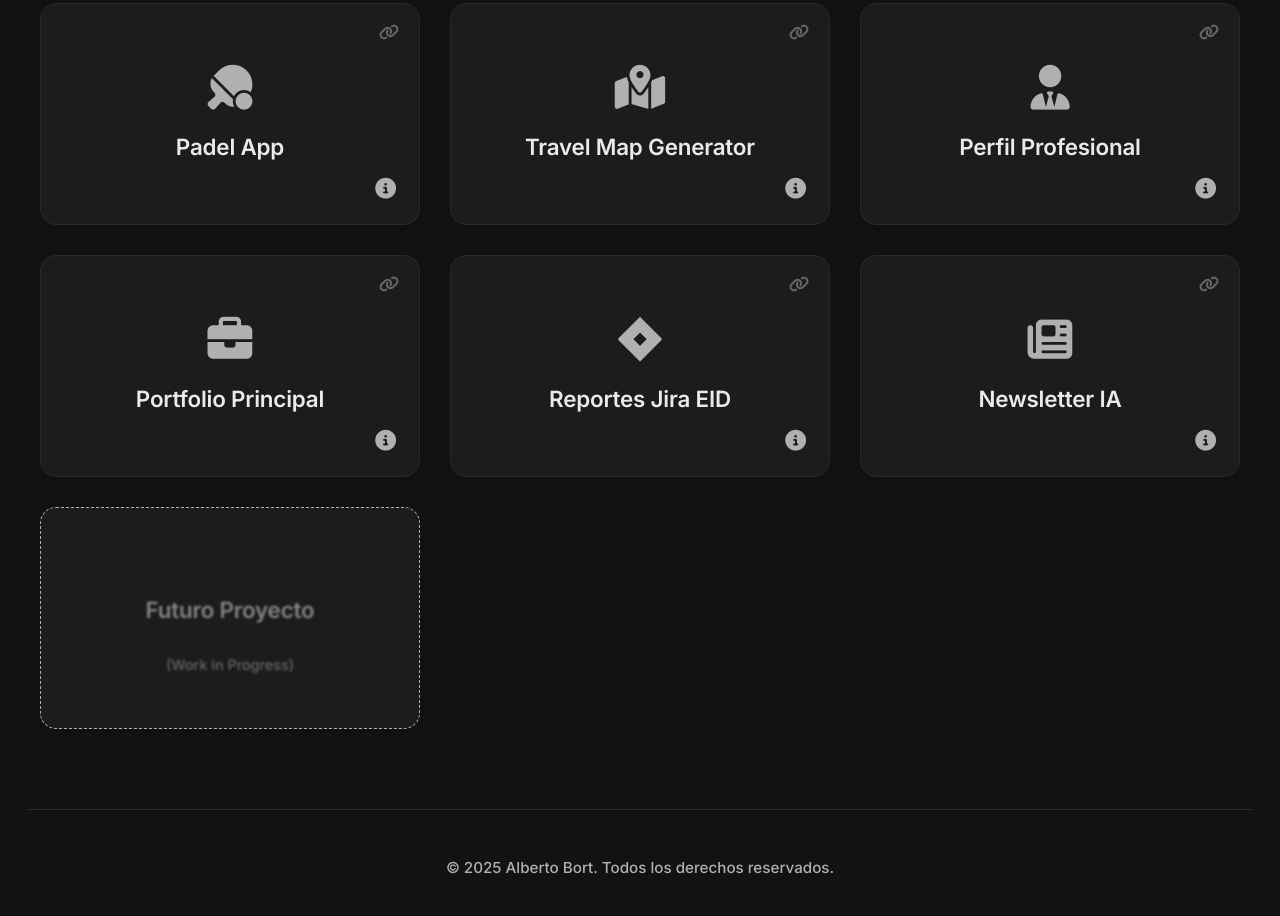
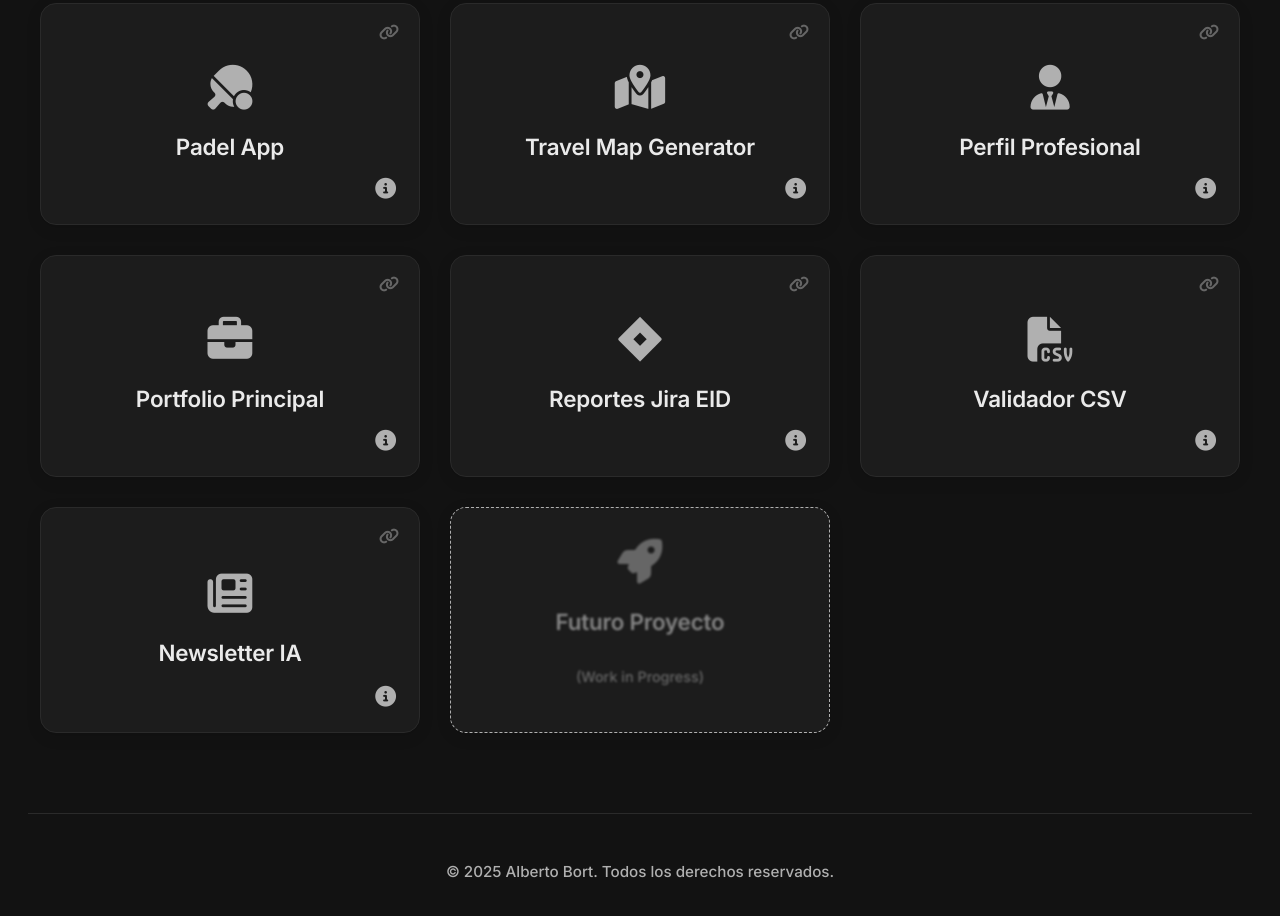
Before and after one commit to albope/alberto-digital-hub, a plain HTML site: page index.html in a window 1280 px wide. Shown: the part 438-1354 px from the top of the page. Drawn offline with Linux system fonts and the light colour scheme.

Commit message:
Finaliza mejoras

```diff
--- a/index.html
+++ b/index.html
@@ -10,7 +10,7 @@
     <link href="https://fonts.googleapis.com/css2?family=Inter:wght@400;500;600;700&display=swap" rel="stylesheet">
 
     <link rel="stylesheet" href="css/style.css">
-    <link rel="stylesheet" href="https://cdnjs.cloudflare.com/ajax/libs/font-awesome/6.5.2/css/all.min.css" integrity="sha512-SnH5WK+bZxgPHs44uWIX+LLJAJ9/2PkPKZ5QiAj6Ta86w+fsb2TkcmfRyVX3pBnMFcV7oQPJkl9QevSCWr3W6A==" crossorigin="anonymous" referrerpolicy="no-referrer" />
+    <link rel="stylesheet" href="https://cdnjs.cloudflare.com/ajax/libs/font-awesome/6.5.2/css/all.min.css" xintegrity="sha512-SnH5WK+bZxgPHs44uWIX+LLJAJ9/2PkPKZ5QiAj6Ta86w+fsb2TkcmfRyVX3pBnMFcV7oQPJkl9QevSCWr3W6A==" crossorigin="anonymous" referrerpolicy="no-referrer" />
     <link rel="icon" href="img/Alberto_Bort.png" type="image/png">
 </head>
 <body data-theme="dark">
@@ -110,6 +110,25 @@
             </div>
         </a>
 
+        <!-- === NUEVO PROYECTO AÑADIDO AQUÍ === -->
+        <a href="https://github.com/albope/validador-csv-python/releases" target="_blank" class="card">
+            <div class="card-content-main">
+                <div class="card-icon"><i class="fa-solid fa-file-csv"></i></div>
+                <h2 class="card-title">Validador CSV</h2>
+                <button class="card-copy-link-button" aria-label="Copiar enlace del proyecto Validador CSV">
+                    <i class="fa-solid fa-link"></i>
+                    <span class="card-copy-tooltip">¡Enlace copiado!</span>
+                </button>
+                <button class="card-info-button" aria-label="Información sobre Validador CSV">
+                    <i class="fa-solid fa-info-circle"></i>
+                </button>
+            </div>
+            <div class="card-description-tooltip">
+                <h3 class="card-description-title">Validador CSV Profesional</h3>
+                <p>App de escritorio para Windows que valida, limpia y previsualiza archivos CSV. Construida con Python, Tkinter y CustomTkinter.</p>
+            </div>
+        </a>
+
         <a href="https://www.linkedin.com/newsletters/ia-adaptarse-o-quedarse-atr%C3%A1s-7301236162151567362/" target="_blank" class="card">
             <div class="card-content-main">
                 <div class="card-icon"><i class="fa-solid fa-newspaper"></i></div>
@@ -125,7 +144,7 @@
 
         <a href="#" target="_blank" class="card card-futurible">
             <div class="card-content-main">
-                <div class="card-icon"><i class="fa-solid fa-rocket-launch"></i></div>
+                <div class="card-icon"><i class="fa-solid fa-rocket"></i></div>
                 <h2 class="card-title">Futuro Proyecto</h2>
                 <p class="futurible-subtext">(Work in Progress)</p>
             </div>
```
